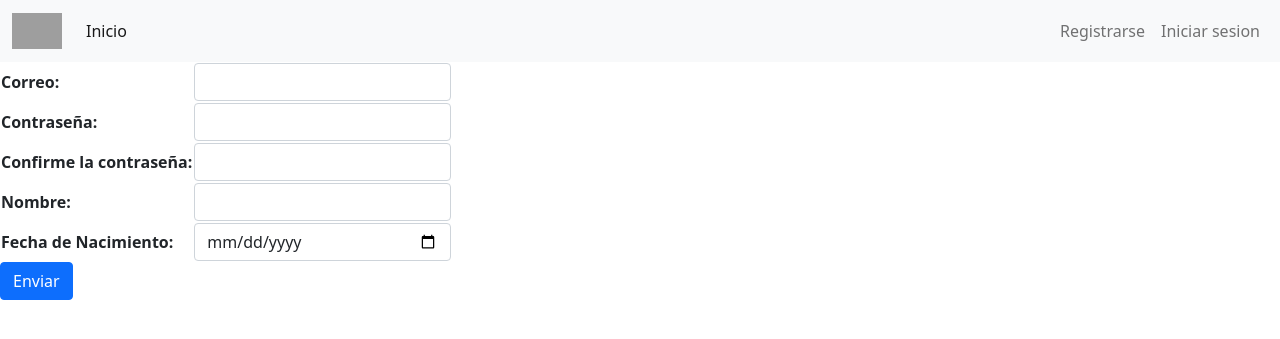
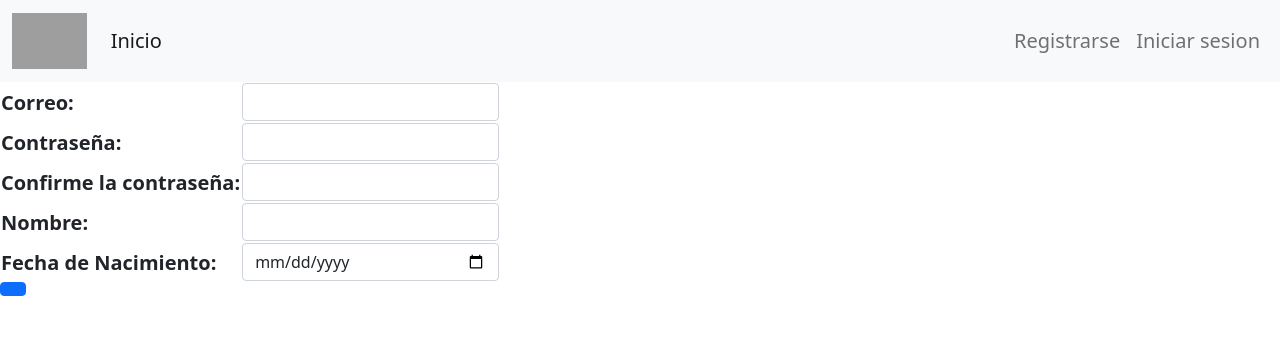
Before and after one commit to Aritagamer/Publicacion_Medicinas, a Django app: page /users/sign_up/ in a window 1280 px wide. Shown: the top 339 px of the page. Run offline with Django 4.2, Linux system fonts and the light colour scheme; grey boxes are pictures that could not be loaded.

Commit message:
Textos grandes

```diff
--- a/Inventario/templates/Inventario.html
+++ b/Inventario/templates/Inventario.html
@@ -10,20 +10,20 @@
   <div class="container">
     <div class="row">
       <div class="col-4">
-        <p class = "text-start fs-4 fw-bold"> Inventario de medicamentos </p>
+        <p class = "text-start fw-bold"  style="font-size: 2.7vh;"> Inventario de medicamentos </p>
       </div>
       <div class="col-8">
         <ul class="nav justify-content-end">
 
           <li class="nav-item">
-            <a class="nav-link" aria-current="page" href="/inv/new/">Nuevo Medicamento</a>
+            <a class="nav-link" aria-current="page" href="/inv/new/"  style="font-size: 2.5vh;">Nuevo Medicamento</a>
           </li>
         </ul>
       </div>
     </div>
   </div>
   <div class="table-responsive">
-    <table class = "table table-info table-striped table-hover">
+    <table class = "table table-info table-striped table-hover"  style="font-size: 2.5vh;">
       <thead>
           <tr>
               <th>#</th>
--- a/templates/Formularios.html
+++ b/templates/Formularios.html
@@ -11,10 +11,10 @@
 
   <form action="" method="post">{% csrf_token %}
     <div class="mb-3">
-      <table>
+      <table style="font-size: 2.5vh;">
         {{ Formulario.as_table }}
       </table>
-      <input type="submit" value="Enviar" class = "btn btn-primary mb-3">
+      <button type="submit" value="Enviar" class = "btn btn-primary mb-3" style="font-size: 2.5vh;"></button>
     </div>
   </form>
 {% endblock %}
--- a/templates/error.html
+++ b/templates/error.html
@@ -5,7 +5,7 @@
 {% endblock %}
 
 {% block contenido %}
-    <div class = "alert alert-danger" role="alert">Nesecita iniciar sesion antes de visualizar esta informacion intentelo mas tarde</div>
+    <div class = "alert alert-danger" style="font-size: 2.5vh;" role="alert">Nesecita iniciar sesion antes de visualizar esta informacion intentelo mas tarde</div>
     <script>
         function page()
         {
--- a/templates/exito.html
+++ b/templates/exito.html
@@ -8,7 +8,7 @@
 {% block contenido %}
 
 
-  <div class="alert alert-success" role="alert"> {{ mensaje }} </div>
+  <div class="alert alert-success" role="alert" style="font-size: 2.5vh;"> {{ mensaje }} </div>
   <script>
     function page()
     {
--- a/templates/navbar_SU.html
+++ b/templates/navbar_SU.html
@@ -2,23 +2,23 @@
 <nav class="navbar navbar-expand-lg navbar-light bg-light">
     <div class="container-fluid">
         <a class="navbar-brand" href="#">
-          <img src="{%  static 'LOGO.svg' %}" alt="" width="50" height="36" class="d-inline-block align-text-top">
+          <img src="{%  static 'LOGO.svg' %}" alt="" style="height: 7vh;" class="d-inline-block align-text-top">
         </a>
       <button class="navbar-toggler" type="button" data-bs-toggle="collapse" data-bs-target="#navbarSupportedContent" aria-controls="navbarSupportedContent" aria-expanded="false" aria-label="Toggle navigation">
-        <span class="navbar-toggler-icon"></span>
+        <span class="navbar-toggler-icon" style="font-size: 2vh;"></span>
       </button>
       <div class="collapse navbar-collapse" id="navbarSupportedContent">
             <ul class="navbar-nav me-auto mb-2 mb-lg-0">
                 <li class="nav-item">
-                    <a class="nav-link active" aria-current="page" href="/">Inicio</a>
+                    <a class="nav-link active" style="font-size: 2.5vh;" aria-current="page" href="/">Inicio</a>
                 </li>
             </ul>
             <ul class="navbar-nav mb-2 mb-lg-0 navbar-right">
                 <li class="nav-item ">
-                    <a class="nav-link" href="/users/sign_up/">Registrarse</a>
+                    <a class="nav-link" style="font-size: 2.5vh;" href="/users/sign_up/">Registrarse</a>
                 </li>
                 <li class="nav-item ">
-                    <a class="nav-link" href="/users/sign_in/">Iniciar sesion</a>
+                    <a class="nav-link" style="font-size: 2.5vh;" href="/users/sign_in/">Iniciar sesion</a>
                 </li>
             </ul>
       </div>
```
Also changed, not shown: Registro/templates/Registros.html (+5 -5 lines), templates/navbar.html (+10 -10 lines).
